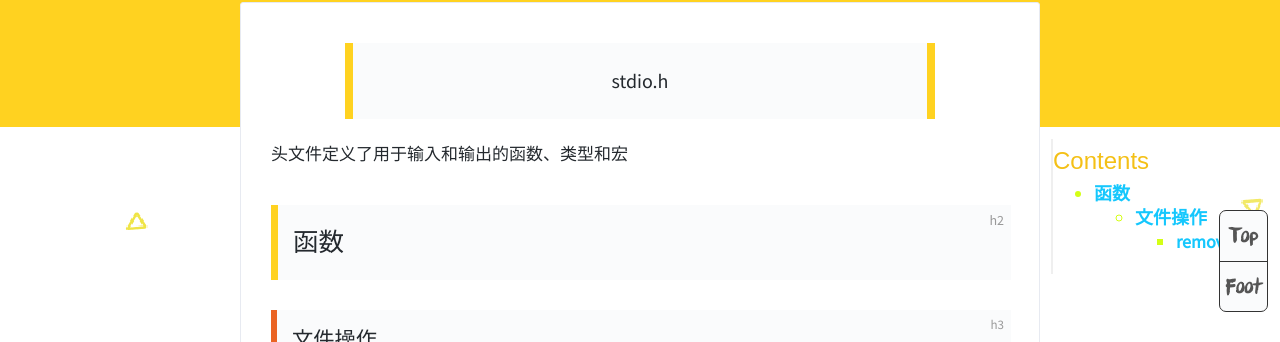
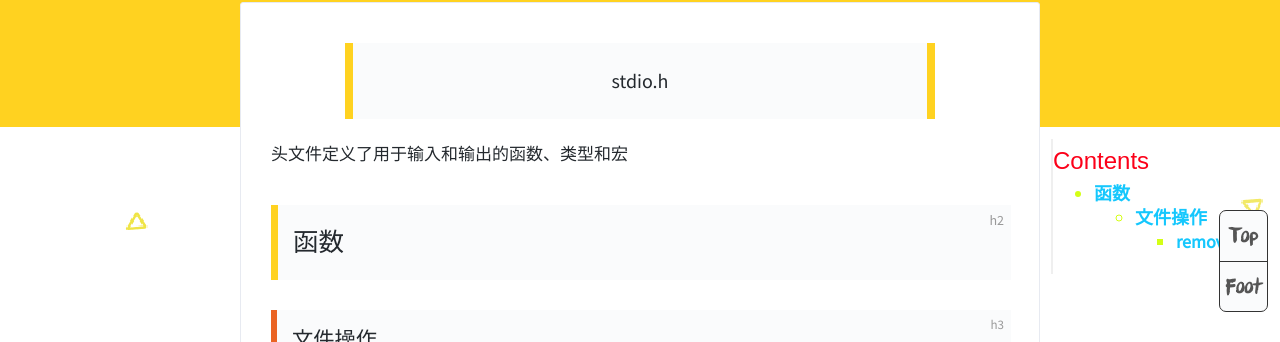
Before and after one commit to westqzy/westqzy.github.io11, a Jekyll site: the page built from _posts/2023-02-04-CL0.md, in a window 1280 px wide. Shown: the part 498-840 px from the top of the page. Built offline with Jekyll 4.4.1, drawn with Linux system fonts in a browser that asks for light colours.

Commit message:
Update style.css

```diff
--- a/assets/css/style.css
+++ b/assets/css/style.css
@@ -1138,14 +1138,13 @@ a{
 }
 
 .container .table-of-contents aa {
-  padding-left: 8;
   font-family: fantasy;
   font-size: 24px;
-  color: rgb(244, 192, 22);
+  color: rgb(252, 0, 25);
 }
 .container .table-of-contents ul {
   list-style: none;
-  padding-left: 8;
+  padding-left: 5;
   margin-left: 5px;
   list-style-type: revert;
   font-size: 18px;
```
